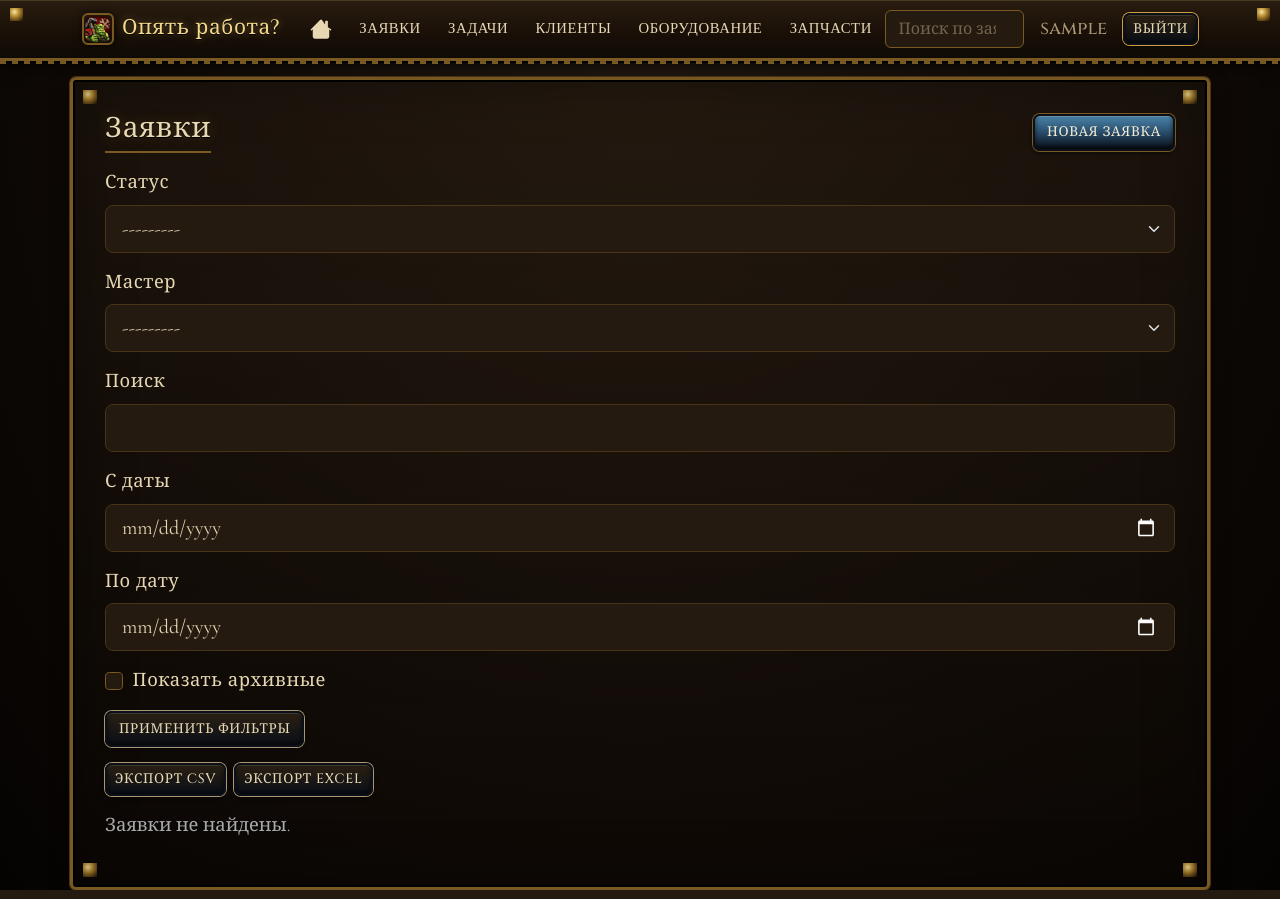
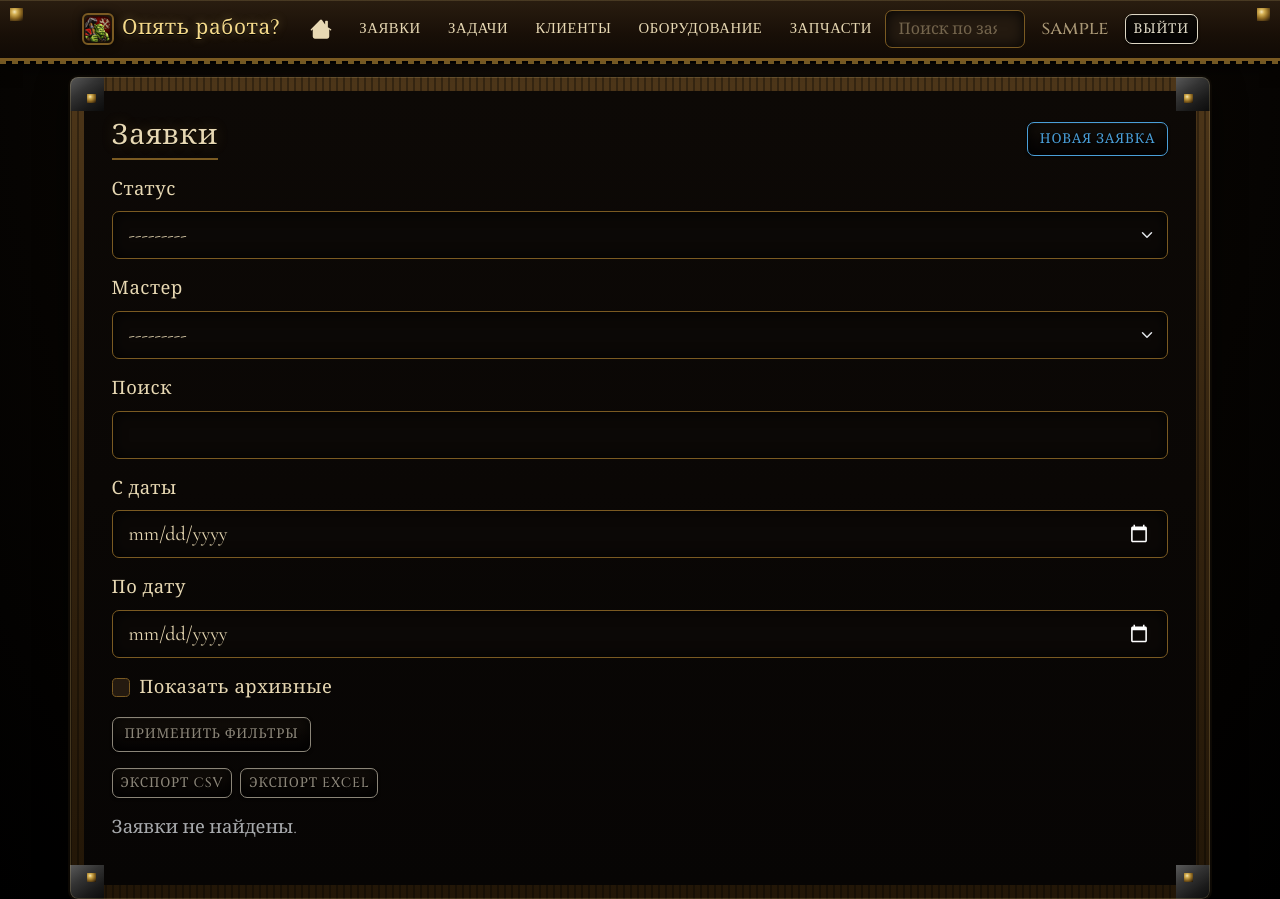
Before and after one commit to shansk3d-ux/Shest-works, a Django app: page /repairs/ in a window 1280 px wide. Run offline with Django 5.2, Linux system fonts and the light colour scheme; the visitor is signed in with stand-in values (Sample User, id 1); data comes from the database, SQL or seed files in the repository; data that the repository does not hold is empty.

Commit message:
Rework the theme into the campaign mission-select look
The previous pass was too timid — it kept the filled steel buttons and
the brown panel, so the screens still read as "dark Bootstrap" rather
than the reference screen.

Now every clickable surface follows the mission-select entry: a nearly
black plate, a one-pixel accent border, and a label tinted to that same
accent. Repair rows take their accent from the repair's status, so the
list shows the same spread of colours as the campaign menu. The main
panel became a timber frame with iron corner brackets around a dark
board, and inputs, alerts and the file picker were darkened to match.

Co-Authored-By: Claude Opus 5 <noreply@anthropic.com>
Claude-Session: https://claude.ai/code/session_01LKQAmUFQhSDBKDfukhtRBX

```diff
--- a/repairlog/static/css/theme.css
+++ b/repairlog/static/css/theme.css
@@ -27,6 +27,19 @@
     --wc-steel-dark: #0a0f18;
     --wc-steel: #16233a;
     --wc-steel-light: #3a577f;
+    /* Mission-select accent colours: each menu entry carries its own hue
+       on both its border and its text, the way the campaign screen does. */
+    --wc-acc-red: #d6493a;
+    --wc-acc-amber: #e8a33d;
+    --wc-acc-blue: #4a9fd8;
+    --wc-acc-teal: #3fb0a8;
+    --wc-acc-green: #74b048;
+    --wc-acc-bone: #ded7c4;
+    --wc-acc-grey: #8b8578;
+    --wc-acc-purple: #b463d6;
+    --wc-inner: linear-gradient(180deg, #0d0906 0%, #070504 100%);
+    --wc-bracket:
+        linear-gradient(145deg, #5a5a5a 0%, #333 38%, #1a1a1a 72%, #0c0c0c 100%);
     --wc-rivet:
         radial-gradient(
             circle at 35% 30%,
@@ -55,7 +68,7 @@ html {
 
 body {
     background:
-        radial-gradient(ellipse at top, #241a10 0%, var(--wc-bg) 55%, #050302 100%),
+        radial-gradient(ellipse at top, #16100a 0%, #090603 55%, #000 100%),
         repeating-linear-gradient(
             0deg,
             rgba(0, 0, 0, 0.15) 0px,
@@ -163,106 +176,123 @@ a:hover {
     filter: sepia(1) saturate(3) hue-rotate(-10deg) brightness(1.1);
 }
 
+/* --- Main panel: wooden mission-board frame with iron corner brackets --- */
 main.container {
     background:
-        var(--wc-rivet) 10px 10px / 14px 14px no-repeat,
-        var(--wc-rivet) calc(100% - 10px) 10px / 14px 14px no-repeat,
-        var(--wc-rivet) 10px calc(100% - 10px) / 14px 14px no-repeat,
-        var(--wc-rivet) calc(100% - 10px) calc(100% - 10px) / 14px 14px no-repeat,
-        linear-gradient(180deg, rgba(36, 26, 16, 0.55), rgba(16, 10, 6, 0.35));
-    border: 3px solid var(--wc-gold-dim);
-    border-radius: 6px;
+        /* rivet in the middle of each corner bracket */
+        var(--wc-rivet) 17px 17px / 9px 9px no-repeat,
+        var(--wc-rivet) calc(100% - 17px) 17px / 9px 9px no-repeat,
+        var(--wc-rivet) 17px calc(100% - 17px) / 9px 9px no-repeat,
+        var(--wc-rivet) calc(100% - 17px) calc(100% - 17px) / 9px 9px no-repeat,
+        /* iron brackets bolted over the four corners of the frame */
+        var(--wc-bracket) 0 0 / 34px 34px no-repeat,
+        var(--wc-bracket) 100% 0 / 34px 34px no-repeat,
+        var(--wc-bracket) 0 100% / 34px 34px no-repeat,
+        var(--wc-bracket) 100% 100% / 34px 34px no-repeat,
+        /* the dark board itself, inset so the timber frame shows around it */
+        var(--wc-inner) 14px 14px / calc(100% - 28px) calc(100% - 28px) no-repeat,
+        /* timber grain + base */
+        repeating-linear-gradient(
+            90deg,
+            rgba(0, 0, 0, 0.32) 0 2px,
+            transparent 2px 7px
+        ),
+        linear-gradient(180deg, #4d3619 0%, #35240f 48%, #221607 100%);
+    border: none;
+    border-radius: 8px;
     box-shadow:
-        inset 0 0 60px rgba(0, 0, 0, 0.35),
-        inset 0 0 0 2px #000,
-        0 0 0 1px var(--wc-border),
-        0 6px 20px rgba(0, 0, 0, 0.45);
-    padding: 2rem !important;
+        0 0 0 2px #0d0904,
+        inset 0 0 0 1px rgba(244, 217, 138, 0.18),
+        0 12px 32px rgba(0, 0, 0, 0.75);
+    padding: 2.6rem !important;
     margin-top: 1rem;
 }
 
-/* --- Buttons: riveted metal-bar styling (menu button reference) --- */
+/* --- Buttons: mission-select menu entries — near-black plate, accent
+       border, and label in the very same accent colour. --- */
 .btn {
+    --wc-acc: var(--wc-acc-bone);
     text-transform: uppercase;
     font-size: 0.85rem;
-    letter-spacing: 0.05em;
+    letter-spacing: 0.06em;
     border-radius: 7px;
-    border: 2px solid var(--wc-steel-dark);
-    background: linear-gradient(180deg, var(--wc-steel-light) 0%, var(--wc-steel) 45%, var(--wc-steel-dark) 100%);
-    color: #d7e2f2;
+    border: 1px solid var(--wc-acc);
+    background: linear-gradient(180deg, #16110b 0%, #0a0705 55%, #050303 100%);
+    color: var(--wc-acc);
+    text-shadow: 0 1px 2px #000;
     box-shadow:
-        0 0 0 1px var(--wc-gold-dim),
-        inset 0 1px 0 rgba(255, 255, 255, 0.2),
-        inset 0 -2px 5px rgba(0, 0, 0, 0.6),
-        0 2px 4px rgba(0, 0, 0, 0.6);
-    transition: filter 0.15s ease, box-shadow 0.15s ease, transform 0.05s ease;
+        inset 0 0 14px rgba(0, 0, 0, 0.9),
+        inset 0 1px 0 rgba(255, 255, 255, 0.06),
+        0 1px 3px rgba(0, 0, 0, 0.7);
+    transition: color 0.15s ease, box-shadow 0.15s ease, transform 0.05s ease;
 }
-.btn:hover {
-    filter: brightness(1.15);
+.btn:hover,
+.btn:focus {
+    color: #fff;
+    border-color: #fff;
     box-shadow:
-        0 0 0 1px var(--wc-gold),
-        inset 0 1px 0 rgba(255, 255, 255, 0.28),
-        inset 0 -2px 5px rgba(0, 0, 0, 0.6),
-        0 0 10px rgba(244, 217, 138, 0.35);
+        inset 0 0 16px rgba(0, 0, 0, 0.9),
+        0 0 12px color-mix(in srgb, var(--wc-acc) 55%, transparent);
 }
 .btn:active {
     transform: translateY(1px);
-    box-shadow:
-        0 0 0 1px var(--wc-gold-dim),
-        inset 0 2px 6px rgba(0, 0, 0, 0.75);
+    box-shadow: inset 0 2px 8px rgba(0, 0, 0, 0.9);
 }
 
 .btn-primary,
+.btn-outline-primary { --wc-acc: var(--wc-acc-blue); }
+.btn-success,
+.btn-outline-success { --wc-acc: var(--wc-acc-green); }
+.btn-danger,
+.btn-outline-danger { --wc-acc: var(--wc-acc-red); }
+.btn-warning,
+.btn-outline-warning { --wc-acc: var(--wc-acc-amber); }
+.btn-secondary,
+.btn-outline-secondary { --wc-acc: var(--wc-acc-grey); }
+.btn-info,
+.btn-outline-info { --wc-acc: var(--wc-acc-teal); }
+.btn-light,
+.btn-outline-light,
+.btn-dark { --wc-acc: var(--wc-acc-bone); }
+
+/* Bootstrap ships its own colours on these; ours has to win. */
+.btn-primary,
 .btn-success,
 .btn-danger,
-.btn-warning {
-    color: #f2ead2 !important;
-    border-color: var(--wc-steel-dark) !important;
+.btn-warning,
+.btn-secondary,
+.btn-info,
+.btn-light,
+.btn-dark,
+.btn-outline-primary,
+.btn-outline-success,
+.btn-outline-danger,
+.btn-outline-warning,
+.btn-outline-secondary,
+.btn-outline-info,
+.btn-outline-light {
+    background: linear-gradient(180deg, #16110b 0%, #0a0705 55%, #050303 100%) !important;
+    border-color: var(--wc-acc) !important;
+    color: var(--wc-acc) !important;
 }
-.btn-primary {
-    background: linear-gradient(180deg, var(--wc-blue-bright) 0%, var(--wc-blue) 45%, var(--wc-steel-dark) 100%) !important;
+.btn-primary:hover,
+.btn-success:hover,
+.btn-danger:hover,
+.btn-warning:hover,
+.btn-secondary:hover,
+.btn-info:hover,
+.btn-light:hover,
+.btn-dark:hover,
+.btn-outline-primary:hover,
+.btn-outline-success:hover,
+.btn-outline-danger:hover,
+.btn-outline-warning:hover,
+.btn-outline-secondary:hover,
+.btn-outline-info:hover,
+.btn-outline-light:hover {
+    border-color: #fff !important;
+    color: #fff !important;
 }
-.btn-success {
-    background: linear-gradient(180deg, var(--wc-green-bright) 0%, var(--wc-green) 45%, #16240e 100%) !important;
-}
-.btn-danger {
-    background: linear-gradient(180deg, var(--wc-red-bright) 0%, var(--wc-red) 45%, #1e0505 100%) !important;
-}
-.btn-warning {
-    background: linear-gradient(180deg, #d9a542 0%, #96631d 45%, #2b1d0a 100%) !important;
-    color: #1b1206 !important;
-}
-
-.btn-outline-light,
-.btn-outline-primary,
-.btn-outline-secondary,
-.btn-outline-success,
-.btn-outline-danger {
-    background: linear-gradient(180deg, #2a2013 0%, var(--wc-steel-dark) 100%);
-    color: var(--wc-text) !important;
-}
-.btn-outline-light,
-.btn-outline-primary,
-.btn-outline-secondary,
-.btn-outline-success,
-.btn-outline-danger {
-    border-color: var(--wc-steel-dark) !important;
-    box-shadow:
-        0 0 0 1px var(--wc-ring, var(--wc-gold-dim)),
-        inset 0 1px 0 rgba(255, 255, 255, 0.12),
-        inset 0 -2px 5px rgba(0, 0, 0, 0.6),
-        0 2px 4px rgba(0, 0, 0, 0.6);
-}
-.btn-outline-light { --wc-ring: var(--wc-gold); }
-.btn-outline-light:hover { background: var(--wc-gold-dim) !important; }
-.btn-outline-primary { --wc-ring: var(--wc-blue-bright); }
-.btn-outline-primary:hover { background: var(--wc-blue) !important; }
-.btn-outline-secondary { --wc-ring: var(--wc-text-muted-solid); }
-.btn-outline-secondary:hover { background: #3a2f1e !important; }
-.btn-outline-success { --wc-ring: var(--wc-green-bright); }
-.btn-outline-success:hover { background: var(--wc-green) !important; }
-.btn-outline-danger { --wc-ring: var(--wc-red-bright); }
-.btn-outline-danger:hover { background: var(--wc-red) !important; }
 
 /* --- Client portraits: unit-portrait frame styling --- */
 .client-icon {
@@ -302,8 +332,8 @@ main.container {
 
 /* --- Alerts: scroll/quest-log styling --- */
 .alert {
-    background: var(--wc-panel);
-    border: 1px solid var(--wc-border);
+    background: linear-gradient(180deg, #14100a 0%, #090705 100%);
+    border: 1px solid var(--wc-gold-dim);
     border-left-width: 4px;
     color: var(--wc-text);
     box-shadow: 0 2px 8px rgba(0, 0, 0, 0.4);
@@ -316,50 +346,88 @@ main.container {
     filter: invert(1) sepia(1) saturate(3) hue-rotate(-10deg);
 }
 
-/* --- List groups: mission-select menu button styling --- */
+/* --- List groups: the campaign menu itself — each row is a near-black
+       capsule outlined in its own colour, with its title in that colour. --- */
 .list-group {
-    gap: 0.55rem;
+    gap: 0.45rem;
 }
 .list-group-item {
-    background: linear-gradient(180deg, var(--wc-panel-light) 0%, var(--wc-panel) 55%, #140d06 100%);
-    border: 2px solid var(--wc-steel-dark) !important;
-    border-radius: 50rem !important;
+    --wc-acc: var(--wc-acc-amber);
+    background: linear-gradient(180deg, #14100a 0%, #090705 60%, #050303 100%) !important;
+    border: 1px solid var(--wc-acc) !important;
+    border-radius: 9px !important;
     margin-top: 0 !important;
-    padding: 0.65rem 1.35rem;
+    padding: 0.6rem 1.15rem;
     color: var(--wc-text);
     box-shadow:
-        0 0 0 1px var(--wc-gold-dim),
-        inset 0 1px 0 rgba(255, 255, 255, 0.1),
-        inset 0 -2px 6px rgba(0, 0, 0, 0.55),
-        0 2px 4px rgba(0, 0, 0, 0.5);
+        inset 0 0 18px rgba(0, 0, 0, 0.9),
+        0 1px 3px rgba(0, 0, 0, 0.7);
+}
+/* The row's headline takes the accent colour, the way each campaign
+   entry's name is tinted to match its own frame. */
+.list-group-item .fw-semibold,
+.list-group-item > a:first-child {
+    color: var(--wc-acc);
+    text-shadow: 0 1px 2px #000;
 }
 .list-group-item-action:hover,
 .list-group-item-action:focus {
-    background: linear-gradient(180deg, #3a2c18 0%, var(--wc-panel-light) 55%, #1c130a 100%);
-    color: var(--wc-gold-bright);
+    background: linear-gradient(180deg, #1d1710 0%, #100c08 60%, #070505 100%) !important;
+    border-color: #fff !important;
+    color: var(--wc-text);
     box-shadow:
-        0 0 0 1px var(--wc-gold),
-        inset 0 1px 0 rgba(255, 255, 255, 0.16),
-        inset 0 -2px 6px rgba(0, 0, 0, 0.55),
-        0 0 12px rgba(244, 217, 138, 0.35);
+        inset 0 0 18px rgba(0, 0, 0, 0.9),
+        0 0 12px color-mix(in srgb, var(--wc-acc) 55%, transparent);
 }
+.list-group-item-action:hover .fw-semibold,
+.list-group-item-action:focus .fw-semibold {
+    color: #fff;
+}
+
+/* Repair rows carry their status colour, so the list reads as a spread of
+   hues exactly like the mission board. */
+.repair-row-new { --wc-acc: var(--wc-acc-blue); }
+.repair-row-diagnostics { --wc-acc: var(--wc-acc-teal); }
+.repair-row-awaiting_parts,
+.repair-row-in_progress { --wc-acc: var(--wc-acc-amber); }
+.repair-row-done { --wc-acc: var(--wc-acc-green); }
+.repair-row-rejected { --wc-acc: var(--wc-acc-grey); }
 
 /* --- Forms --- */
 .form-control,
 .form-select {
-    background-color: var(--wc-panel);
-    border: 1px solid var(--wc-border);
+    background-color: #0b0806;
+    border: 1px solid var(--wc-gold-dim);
+    border-radius: 7px;
     color: var(--wc-text);
+    box-shadow: inset 0 0 14px rgba(0, 0, 0, 0.9);
 }
 .form-control:focus,
 .form-select:focus {
-    background-color: var(--wc-panel);
+    background-color: #0b0806;
     color: var(--wc-text);
     border-color: var(--wc-gold);
-    box-shadow: 0 0 0 0.2rem rgba(207, 159, 63, 0.3);
+    box-shadow:
+        inset 0 0 14px rgba(0, 0, 0, 0.9),
+        0 0 0 0.2rem rgba(207, 159, 63, 0.25);
 }
 .form-control::placeholder {
     color: var(--wc-text-muted);
+}
+.form-control::file-selector-button {
+    background: linear-gradient(180deg, #16110b 0%, #0a0705 100%);
+    border: 1px solid var(--wc-gold-dim);
+    border-radius: 5px;
+    color: var(--wc-gold-bright);
+    font-family: "Cinzel", serif;
+    font-size: 0.8rem;
+    letter-spacing: 0.05em;
+    text-transform: uppercase;
+    margin-inline-end: 0.75rem;
+}
+.form-control::file-selector-button:hover {
+    border-color: #fff;
+    color: #fff;
 }
 .form-check-input {
     background-color: var(--wc-panel);
--- a/repairlog/templates/repairs/repair_list.html
+++ b/repairlog/templates/repairs/repair_list.html
@@ -39,7 +39,9 @@
 {% if repairs %}
 <div class="list-group mb-3">
     {% for repair in repairs %}
-    <a href="{% url 'repairs:detail' repair.pk %}" class="list-group-item list-group-item-action">
+    <a
+        href="{% url 'repairs:detail' repair.pk %}"
+        class="list-group-item list-group-item-action repair-row-{{ repair.status }}">
         <div class="d-flex justify-content-between">
             <span class="fw-semibold">№{{ repair.pk }} — {{ repair.equipment }}</span>
             {% include "repairs/_status_badge.html" %}
```
